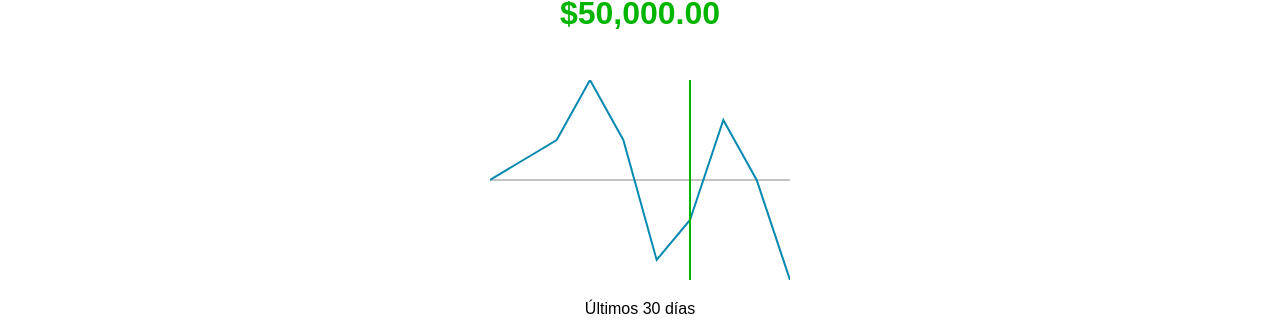
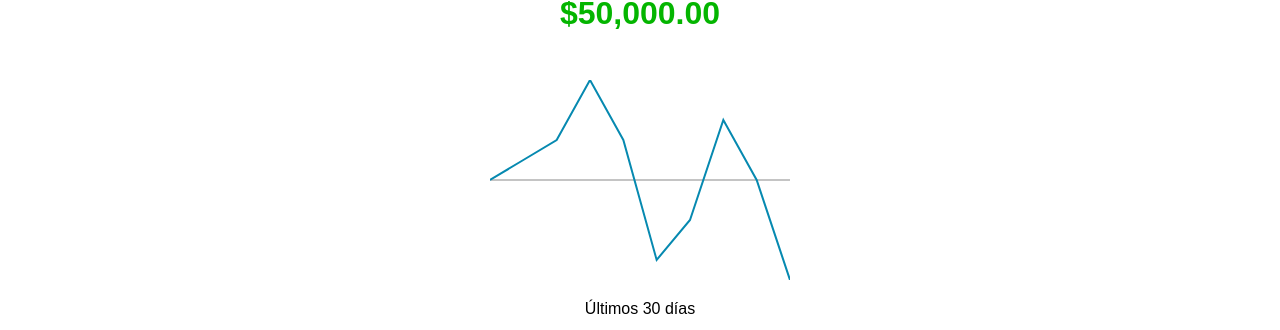
Before and after one commit to Mike-droid/curso-practico-vuejs, a Vue app: page / in a window 1280 px wide. Shown: the part 192-522 px from the top of the page. Built offline with nearby package versions, Linux system fonts and the light colour scheme.

Commit message:
Clase 15

```diff
--- a/src/components/Resume/Graphic.vue
+++ b/src/components/Resume/Graphic.vue
@@ -1,6 +1,11 @@
 <template>
   <div>
-    <svg viewBox="0 0 300 200">
+    <svg
+      @touchstart="tap"
+      @touchmove="tap"
+      @touchend="untap"
+      viewBox="0 0 300 200"
+    >
       <line
         stroke="#c4c4c4"
         stroke-width="2"
@@ -16,11 +21,12 @@
         :points="points"
       />
       <line
+        v-show="showPointer"
         stroke="#04b500"
         stroke-width="2"
-        x1="200"
+        :x1="pointer"
         y1="0"
-        x2="200"
+        :x2="pointer"
         y2="200"
       />
     </svg>
@@ -29,7 +35,7 @@
 </template>
 
 <script setup>
-import { defineProps, toRefs, computed } from "vue";
+import { defineProps, toRefs, computed, ref } from "vue";
 
 const props = defineProps({
   amounts: {
@@ -63,6 +69,22 @@
     return `${points} ${x},${y}`;
   }, "0, 100");
 });
+
+const showPointer = ref(false);
+
+const pointer = ref(0);
+
+const tap = ({ target, touches }) => {
+  showPointer.value = true;
+  const elementWidth = target.getBoundingClientRect().width;
+  const elementX = target.getBoundingClientRect().x;
+  const touchX = touches[0].clientX;
+  pointer.value = ((touchX - elementX) * 300) / elementWidth;
+};
+
+const untap = () => {
+  showPointer.value = false;
+};
 </script>
 
 <style scoped>
```
Also changed, not shown: 1 other file (tests, documents, lock files or other folders).
